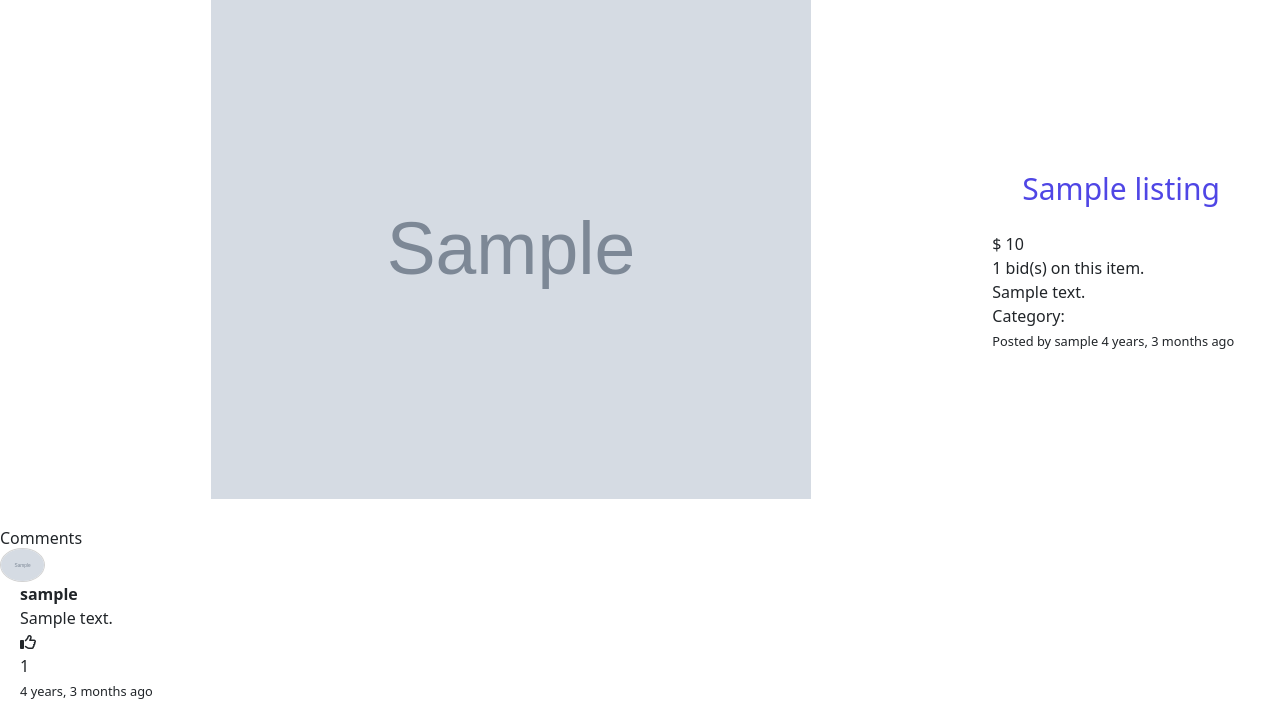
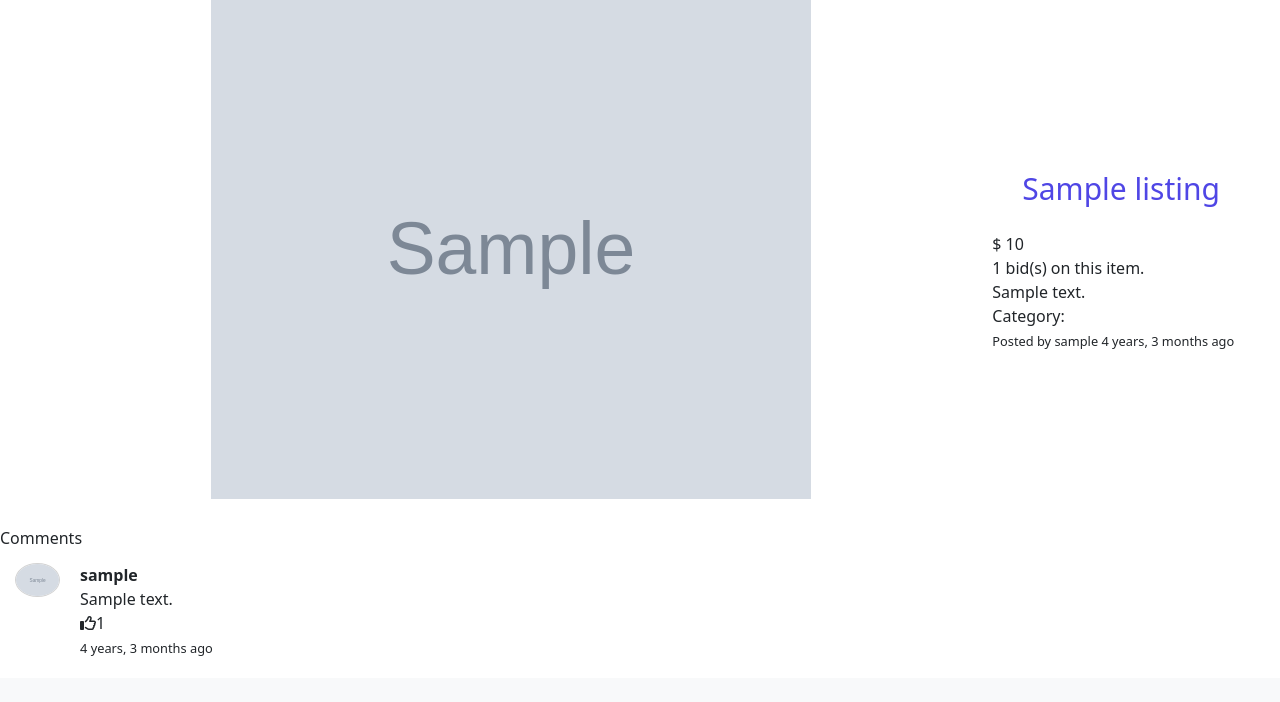
Before and after one commit to NickG35/Cartio, a Django app: page /listing/1 in a window 1280 px wide. Shown: the part 122-824 px from the top of the page. After the commit the page ends 778 px from the top, so only its background shows below. Run offline with Django 5.2, Linux system fonts and the light colour scheme; tables that the repository leaves empty hold one stand-in row (values such as "Sample post"); grey boxes marked "Sample" are stand-in pictures; some libraries are stand-ins or nearby versions.

Commit message:
/Users/nick/Cartio/Commerce/static/Commerce/styles.css

```diff
--- a/Commerce/static/Commerce/styles.css
+++ b/Commerce/static/Commerce/styles.css
@@ -498,7 +498,7 @@ then set the desired styles for .card-img. */
   text-decoration: underline;
 }
 
-.comment-box {
+div[class^="comment-box"] {
   display: flex;
   padding: 15px;
 }
@@ -519,6 +519,13 @@ then set the desired styles for .card-img. */
   text-decoration: underline;
 }
 
+.like-area {
+  display: flex;
+}
+
+.fa-solid {
+  margin-right: 5px;
+}
 
 
 
```
